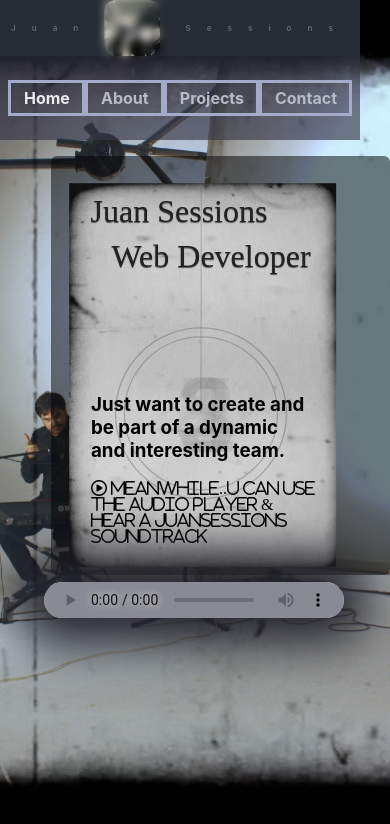
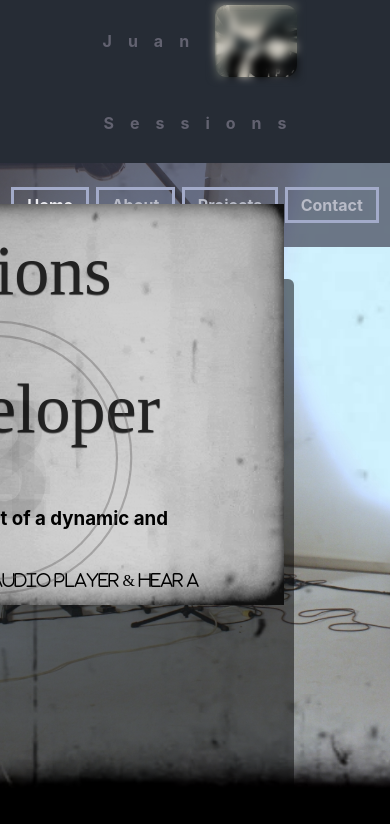
Before and after one commit to JuanSessions/personal-portfolio, a React (Create React App) app: page / in a window 390 px wide. Shown: the top 824 px of the page. Built offline with nearby package versions, Linux system fonts and the light colour scheme; no server answers.

Commit message:
new projects

```diff
--- a/src/App.js
+++ b/src/App.js
@@ -22,9 +22,6 @@ function App() {
         <Navbar />
         <Routes />
 
-        {/* <Countdown /> */}
-
-
       </div>
     </HashRouter>
   );
--- a/src/style/App.css
+++ b/src/style/App.css
@@ -316,8 +316,3 @@ h2 {
 audio::-webkit-media-controls-panel {
     background-color: rgba(34, 34, 53, 0.5);
 }
-
-/* responsive ============== */
-/* Small devices */
-/* Large devices  */
-/*# sourceMappingURL=App.css.map */
--- a/src/style/App.scss
+++ b/src/style/App.scss
@@ -1,4 +1,3 @@
-// @import url('https://fonts.googleapis.com/css2?family=Ubuntu:wght@500&display=swap');
 .App {
     width: 100vw;
     height: 100vh;
@@ -8,7 +7,6 @@
     background-position: center;
     background-repeat: no-repeat;
     background-size: cover;
-    //font-family: 'Ubuntu', sans-serif;
 }
 
 .trigger {
@@ -217,150 +215,3 @@ h2 {
 audio::-webkit-media-controls-panel {
     background-color: rgba(34, 34, 53, 0.5)
 }
-
-// responsive
-@media only screen and (max-width: 600px) {
-    .App-header {
-        width: 22.5rem;
-        flex-wrap: nowrap;
-        h4 {
-            font-size: 0.5rem;
-        }
-        .trigger {
-            width: 3.5rem;
-            height: 3.5rem;
-            img {
-                width: 3.5rem;
-                height: 3.5rem;
-            }
-        }
-    }
-    nav {
-        width: 22.5rem;
-    }
-    .content-container-outer {
-        width: 20rem;
-        height: 19rem;
-        margin: 1rem 0rem;
-        flex-direction: column;
-        .content-container {
-            width: 23rem;
-            display: flex;
-            flex-direction: column;
-            justify-content: center;
-            h1 {
-                font-size: 2rem;
-            }
-            h2 {
-                font-size: 2rem;
-            }
-            .p-text-home {
-                margin-left: 3rem;
-            }
-        }
-    }
-    .react-audio-player {
-        position: relative;
-        top: 24rem;
-        left: 44rem;
-    }
-    .countdown-container {
-        width: 19rem;
-        svg {
-            width: 22.5rem;
-            top: -3rem;
-        }
-    }
-}
-
-@media only screen and (max-width: 430px) {
-    .content-container-outer {
-        width: 20rem;
-        height: 25rem;
-        margin: 1rem 0rem;
-        position: relative;
-        //left: 2rem;
-        //justify-content: center;
-    }
-    .content-container {
-        width: 20rem;
-        height: auto;
-        padding: 0.5rem;
-        transform: rotate(90deg);
-        justify-content: center;
-        flex-direction: column;
-        align-items: center;
-        position: absolute;
-        //top: 5.5rem;
-        left: -2.5rem;
-    }
-    .content-rotate {
-        transform: rotate(270deg);
-        display: flex;
-        flex-direction: column;
-        justify-content: center;
-        align-items: center;
-        overflow-wrap: break-word;
-        padding: 0rem 4.5rem 0rem 1.5rem;
-    }
-    .countdown-container {
-        width: 15rem;
-    }
-    .p-text-home {
-        width: 14rem;
-    }
-    .projects-container {
-        flex-direction: column;
-        margin-top: 2rem;
-        .project {
-            font-size: 0.8rem;
-            width: 200px;
-            margin: 0.3rem auto;
-            border: 1px solid #000;
-            img {
-                width: 100px;
-            }
-            .todo-img {
-                height: 60px;
-            }
-        }
-    }
-    .contact-icons {
-        flex-direction: column;
-    }
-    .home {
-        position: absolute;
-        top: 2.5rem;
-        h1 {
-            position: relative;
-            top: -2rem;
-        }
-        h2 {
-            position: relative;
-            top: -4.5rem;
-            padding-left: 4rem;
-        }
-    }
-    .react-audio-player {
-        margin-left: -45rem;
-    }
-    .about {
-        position: absolute;
-        top: -0.5rem;
-    }
-    .about-text {
-        overflow-wrap: break-word;
-    }
-    .contact {
-        position: absolute;
-        top: -0.5rem;
-    }
-    .projects {
-        width: 20rem;
-        position: absolute;
-        top: -3rem;
-        h2 {
-            display: none;
-        }
-    }
-}
--- a/src/style/countdown.scss
+++ b/src/style/countdown.scss
@@ -15,12 +15,6 @@ svg {
     height: 61vh;
     // max-width: 50rem;
     z-index: 0;
-    @media only screen and (max-width: 600px) {
-        display: flex;
-        justify-content: center;
-        align-items: center;
-        width: 16.5rem;
-    }
 }
 
 .numbers text {
```
Also changed, not shown: public/index.html (+0 -9 lines), src/components/Countdown.jsx (+0 -22 lines). Lines whose indentation alone changed are shown as unchanged.
